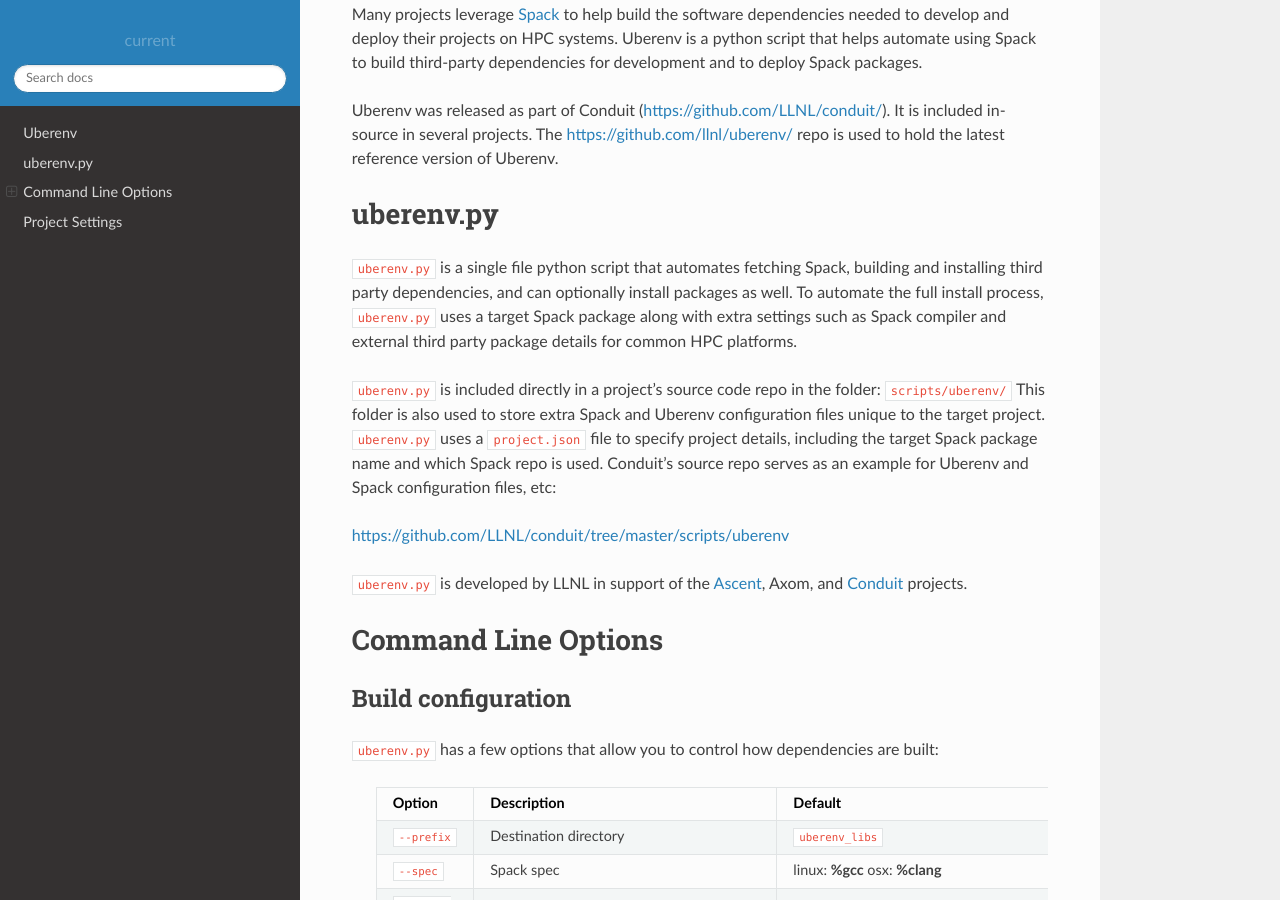
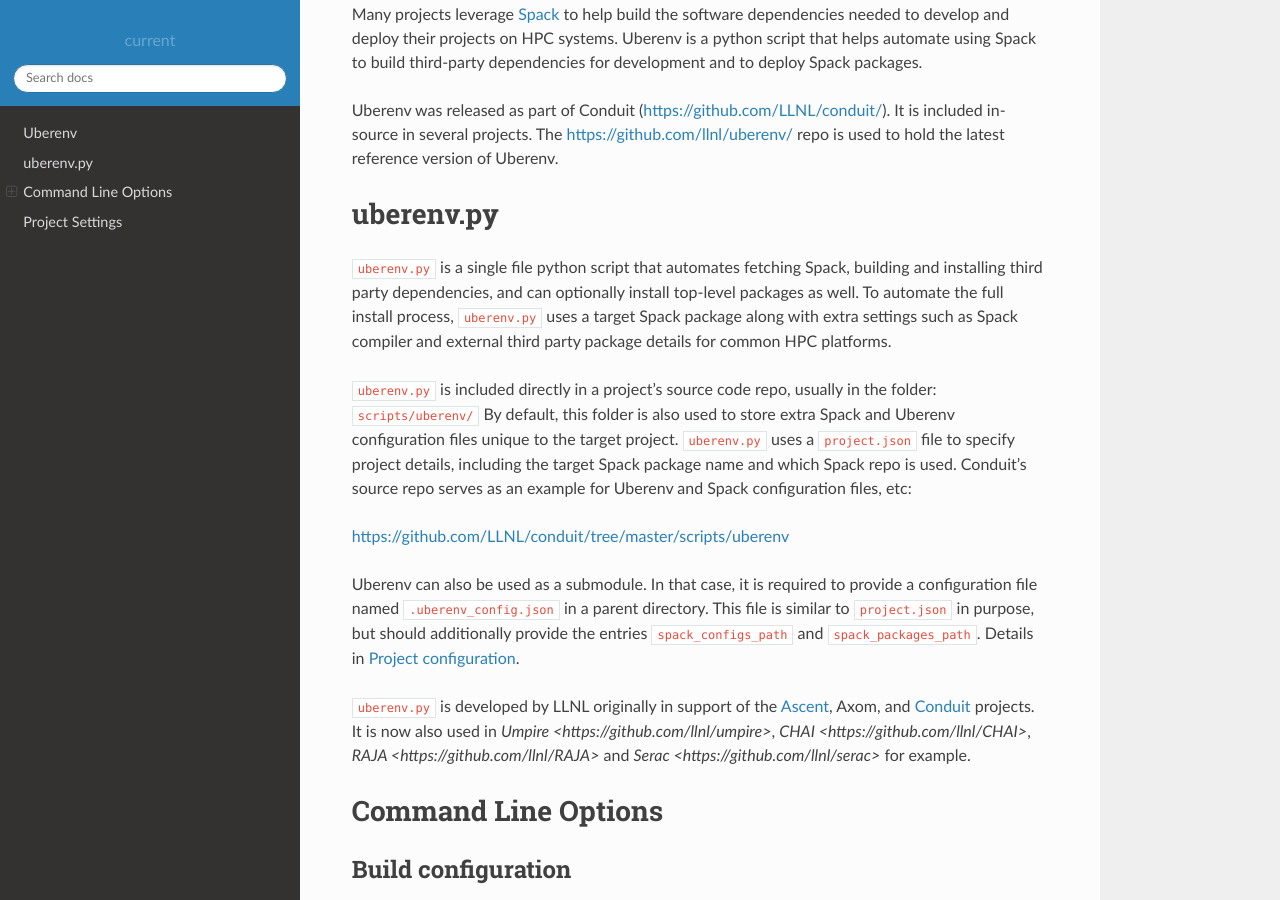
Before and after one commit to LLNL/uberenv, a Sphinx documentation site: the page built from docs/sphinx/index.rst, in a window 1280 px wide and 900 px high, scrolled down 205 px. Built offline with Sphinx 7.4.7 and the Read the Docs theme 2.0.0, drawn with Linux system fonts in a browser that asks for light colours; some of the changed text lies outside the part shown.

Commit message:
Update documentation

```diff
--- a/docs/sphinx/index.rst
+++ b/docs/sphinx/index.rst
@@ -45,7 +45,7 @@
 .. _building_with_uberenv:
 
 Uberenv
-~~~~~~~~~~~~~~~
+~~~~~~~
 
 **Uberenv** automates using `Spack <ttp://www.spack.io>`_ to build and deploy software.
 
@@ -57,21 +57,22 @@
 
 
 uberenv.py
-~~~~~~~~~~~~~~~~~~~~~
+~~~~~~~~~~
 
-``uberenv.py`` is a single file python script that automates fetching Spack, building and installing third party dependencies, and can optionally install packages as well.  To automate the full install process, ``uberenv.py`` uses a target Spack package along with extra settings such as Spack compiler and external third party package details for common HPC platforms.
+``uberenv.py`` is a single file python script that automates fetching Spack, building and installing third party dependencies, and can optionally install top-level packages as well. To automate the full install process, ``uberenv.py`` uses a target Spack package along with extra settings such as Spack compiler and external third party package details for common HPC platforms.
 
-``uberenv.py`` is included directly in a project's source code repo in the folder: ``scripts/uberenv/``
-This folder is also used to store extra Spack and Uberenv configuration files unique to the target project. ``uberenv.py`` uses a ``project.json`` file to specify project details, including the target Spack package name and which Spack repo is used.  Conduit's source repo serves as an example for Uberenv and Spack configuration files, etc:
+``uberenv.py`` is included directly in a project's source code repo, usually in the folder: ``scripts/uberenv/``
+By default, this folder is also used to store extra Spack and Uberenv configuration files unique to the target project. ``uberenv.py`` uses a ``project.json`` file to specify project details, including the target Spack package name and which Spack repo is used.  Conduit's source repo serves as an example for Uberenv and Spack configuration files, etc:
 
 https://github.com/LLNL/conduit/tree/master/scripts/uberenv
 
+Uberenv can also be used as a submodule. In that case, it is required to provide a configuration file named ``.uberenv_config.json`` in a parent directory. This file is similar to ``project.json`` in purpose, but should additionally provide the entries ``spack_configs_path`` and ``spack_packages_path``. Details in :ref:`project_configuration`.
 
-``uberenv.py`` is developed by LLNL in support of the `Ascent <http://github.com/alpine-dav/ascent/>`_, Axom, and `Conduit <https://github.com/llnl/conduit>`_  projects.
+``uberenv.py`` is developed by LLNL originally in support of the `Ascent <http://github.com/alpine-dav/ascent/>`_, Axom, and `Conduit <https://github.com/llnl/conduit>`_  projects. It is now also used in `Umpire <https://github.com/llnl/umpire>`, `CHAI <https://github.com/llnl/CHAI>`, `RAJA <https://github.com/llnl/RAJA>` and `Serac <https://github.com/llnl/serac>` for example.
 
 
 Command Line Options
-~~~~~~~~~~~~~~~~~~~~~~~~~~~~~
+~~~~~~~~~~~~~~~~~~~~
 
 Build configuration
 -------------------
@@ -135,10 +136,12 @@
 For details on Spack's spec syntax, see the `Spack Specs & dependencies <http://spack.readthedocs.io/en/latest/basic_usage.html#specs-dependencies>`_ documentation.
 
 
-Uberenv looks for configuration yaml files under ``scripts/uberenv/spack_configs/{platform}`` or under ``.uberenv/spack_configs/{platform}``. You may also use the **--spack-config-dir** option to specify a directory with compiler and packages yaml files to use with Spack. See the `Spack Compiler Configuration <http://spack.readthedocs.io/en/latest/getting_started.html#manual-compiler-configuration>`_
-and `Spack System Packages
-<http://spack.readthedocs.io/en/latest/getting_started.html#system-packages>`_
-documentation for details.
+Uberenv looks for configuration yaml files under ``scripts/uberenv/spack_configs/{platform}`` or under ``{spack_config_paths}/{platform}``, where:
+* ``{platform}`` must match the platform determined by uberenv.
+* ``{spack_configs_path}`` can be specified in the json config file.
+
+You may instead use the **--spack-config-dir** option to enforce the use of a specific directory. As long as it provides Uberenv with the yaml files to use with Spack.
+See the `Spack Compiler Configuration <http://spack.readthedocs.io/en/latest/getting_started.html#manual-compiler-configuration>`_ and `Spack System Packages <http://spack.readthedocs.io/en/latest/getting_started.html#system-packages>` documentation for details.
 
 .. note::
     The bootstrapping process ignores ``~/.spack/compilers.yaml`` to avoid conflicts
@@ -149,6 +152,7 @@
 ``spack/opt/spack/``. Finally, the target package generates a host-config file ``{hostname}.cmake``, which is
 copied to destination directory. This file specifies the compiler settings and paths to all of the dependencies.
 
+.. _project_configuration:
 
 Project configuration
 ---------------------
@@ -167,9 +171,9 @@
   spack_activate       **None**                   Spack packages to activate                       **None**
  ==================== ========================== ================================================ =======================================
 
-However, Uberenv config can also be setup to sit in a location external to the uberenv directory itself. In particular, if no ``project.json`` file is found there, the script will look for ``.uberenv/config.json`` recursively in parent directories. The typical usage is to place it at the root directory of the project.
+However, Uberenv config can also be setup to sit in a location external to the uberenv directory itself. In particular when Uberenv is used as a submodule. Uberenv identifies such a case when no ``project.json`` file is found next to the script. It will then look for ``.uberenv_config.json`` recursively in parent directories. The typical usage is to place it at the root directory of the project.
 
-When ``.uberenv/config.json`` is found, it is assumed that ``.uberenv`` also contains the ``packages`` and the ``spack_configs`` directories.
+When used as a submodule ``.uberenv_config.json`` should define both ``spack_configs_path`` and ``spack_packages_path``, providing Uberenv with the respective location of ``spack_configs`` and ``packages`` directories. Indeed, they cannot sit next to ``uberenv.py`` as per default, since Uberenv repo does not provide them.
 
 Optimization
 ------------
@@ -186,10 +190,10 @@
 
 
 Project Settings
-~~~~~~~~~~~~~~~~~~~~~~~~~~~~
+~~~~~~~~~~~~~~~~
 
 A few notes on using ``uberenv.py`` in a new project:
 
-* For an example of how to craft a ``project.json`` / ``.uberenv/config.json`` file a target project, see: `Conduit's project.json file <https://github.com/LLNL/conduit/tree/master/scripts/uberenv/project.json>`_
+* For an example of how to craft a ``project.json`` / ``.uberenv_config.json`` file a target project, see: `Axom's project.json file <https://github.com/LLNL/axom/tree/develop/scripts/uberenv/project.json>`_
 
 * ``uberenv.py`` hot copies ``packages`` to the cloned Spack install, this allows you to easily version control any Spack package overrides necessary
```
